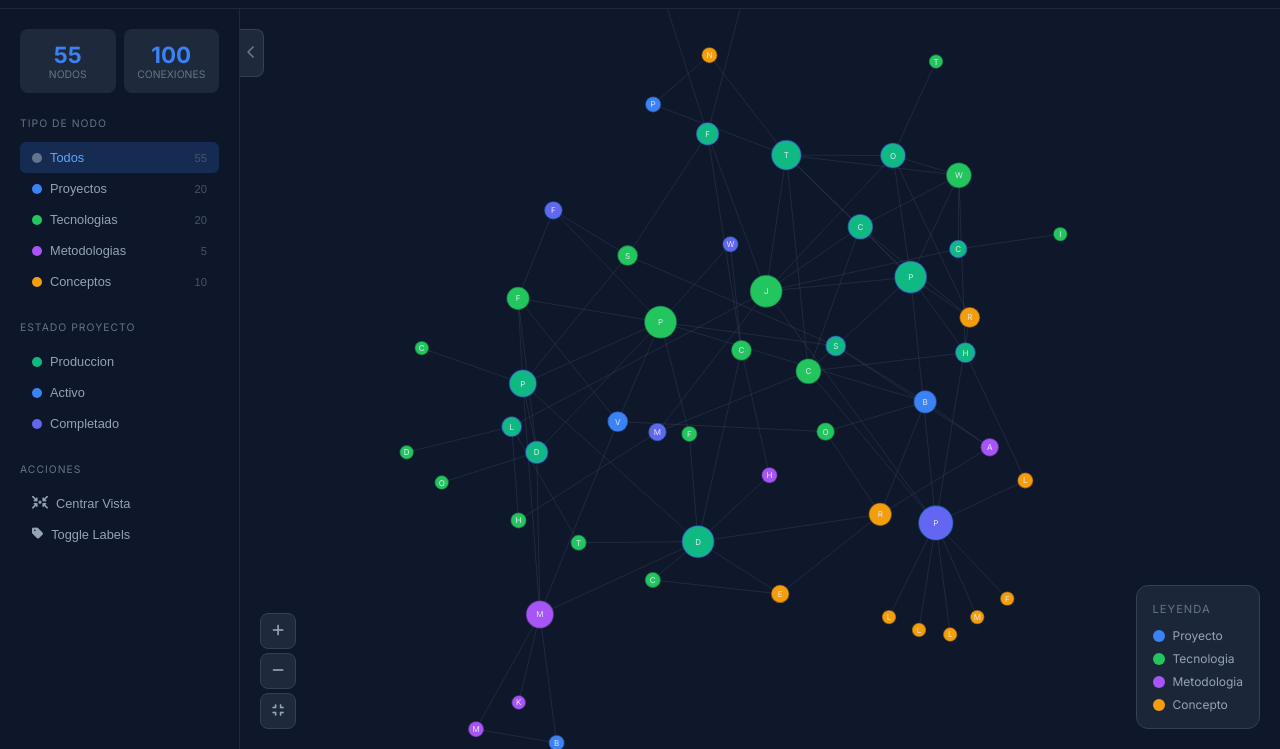
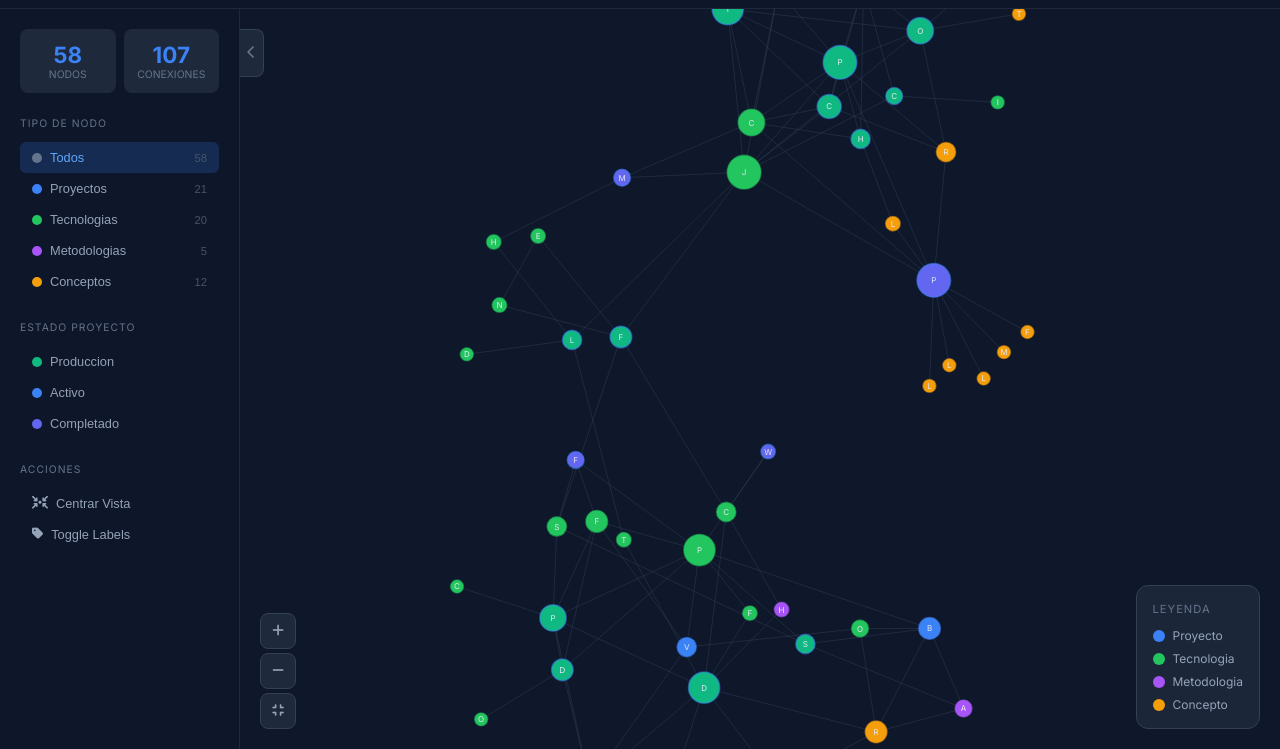
Before and after one commit to cjlkaiser-cpu/learning-journey, a plain HTML site: page graph.html in a window 1280 px wide. Shown: the part 51-800 px from the top of the page. Drawn offline with nearby package versions, Linux system fonts and the light colour scheme; animation ran at ten frames a second.

Commit message:
graph: add Rameau Machine + Tymoczko + Markov concepts
- New project: Rameau Machine (T-S-D harmony, minor mode, SATB)
- New concepts: Tymoczko (geometry of chords), Markov Chains
- New connections: Rameau↔Canvas/WebAudio/Markov/Physics Sound Lab
- Orbifold Walker now linked to Tymoczko concept
- Cross-project link: Rameau↔Tonnetz (musical theory evolution)

🤖 Generated with [Claude Code](https://claude.com/claude-code)

Co-Authored-By: Claude Opus 4.5 <noreply@anthropic.com>

```diff
--- a/graph.html
+++ b/graph.html
@@ -672,7 +672,10 @@
                 { id: "snell", label: "Ley de Snell", type: "concept", desc: "Refraccion de la luz n1·sin(θ1) = n2·sin(θ2)" },
                 { id: "fourier", label: "Fourier", type: "concept", desc: "Descomposicion en frecuencias" },
                 { id: "lagrangiano", label: "Lagrangiano", type: "concept", desc: "L = T - V mecanica analitica" },
-                { id: "neoriemann", label: "Neo-Riemannian", type: "concept", desc: "Teoria musical: transformaciones P/L/R entre triadas en el Tonnetz" }
+                { id: "neoriemann", label: "Neo-Riemannian", type: "concept", desc: "Teoria musical: transformaciones P/L/R entre triadas en el Tonnetz" },
+                { id: "tymoczko", label: "Tymoczko", type: "concept", desc: "Geometria de acordes: orbifolds como espacios de voicings (A Geometry of Music, 2011)" },
+                { id: "markov", label: "Markov Chains", type: "concept", desc: "Cadenas de Markov: transiciones probabilisticas entre estados" },
+                { id: "rameau", label: "Rameau Machine", type: "project", status: "produccion", desc: "Armonia funcional T-S-D generativa. Modo mayor/menor, voice leading SATB, narrador pedagogico" }
             ],
             links: [
                 // DirectOS connections
@@ -814,12 +817,23 @@
                 { source: "cadencia", target: "rk4" },
                 { source: "cadencia", target: "physics-sound" },
 
+                // Rameau Machine connections
+                { source: "rameau", target: "canvas" },
+                { source: "rameau", target: "webaudio" },
+                { source: "rameau", target: "javascript" },
+                { source: "rameau", target: "markov" },
+                { source: "rameau", target: "physics-sound" },
+
+                // Orbifold → Tymoczko connection
+                { source: "orbifold", target: "tymoczko" },
+
                 // Cross-project evolution
                 { source: "docmine", target: "photomine" },
                 { source: "photomine", target: "directos" },
                 { source: "physics-sound", target: "physics-visual" },
                 { source: "tonnetz", target: "cadencia" },
-                { source: "orbifold", target: "tonnetz" }
+                { source: "orbifold", target: "tonnetz" },
+                { source: "rameau", target: "tonnetz" }
             ]
         };
 
```
